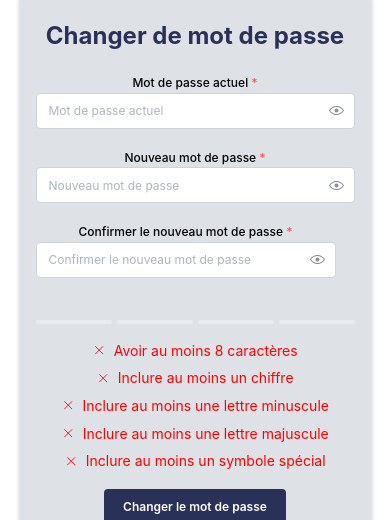
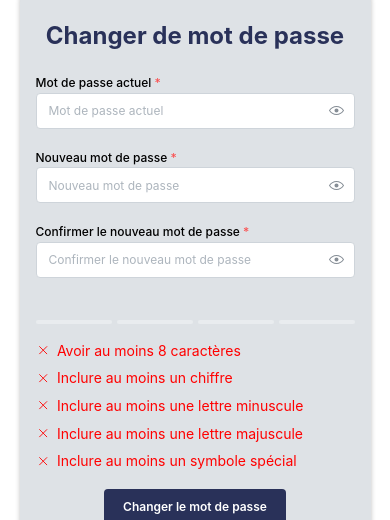
Before and after one commit to simonc56/o-movies-front, a React (Vite) app: page /changer-mot-de-passe in a window 390 px wide. Shown: the part 171-691 px from the top of the page. Built offline with nearby package versions, Linux system fonts and the light colour scheme; no server answers.

Commit message:
fix responsive

```diff
--- a/src/components/ChangePasswordPage/ChangePasswordPage.scss
+++ b/src/components/ChangePasswordPage/ChangePasswordPage.scss
@@ -4,8 +4,8 @@
     border-radius: 1rem;
     box-shadow: 0 0 5px rgb(192, 192, 192);
     padding: 2rem;
-    width: 40vh;
-    max-width: 100%;
+    width: 90vw; /* Change to percentage to make it responsive */
+    max-width: 400px; /* Maximum width to prevent it from becoming too large */
     height: auto;
     flex-direction: column;
     background-color: var(--mantine-color-gray-3);
@@ -16,7 +16,7 @@
   .form-titlePsw {
     text-align: center;
     margin-bottom: 2rem;
-    margin-top: 1rem;
+    margin-top: 2rem;
     color: var(--color-bg);
   }
 
@@ -31,11 +31,13 @@
   .input-containerPsw {
     margin-bottom: 1rem;
     width: 100%;
+    text-align: left;
   }
 
   .strength-meterPsw {
     width: 100%;
     margin-top: 1rem;
+    text-align: left;
   }
 
   .button-containerPsw {
@@ -54,8 +56,7 @@
   /* Responsive design for screens smaller than 844px */
   @media (max-width: 844px) {
     .change-password-section {
-      width: 90%;
-      max-width: 90%;
+      width: 90vw;
       padding: 1rem;
       height: auto;
     }
@@ -64,10 +65,12 @@
       margin-top: 1rem;
       margin-bottom: 1rem;
       font-size: 1.5rem;
+      text-align: center; /* Assurez-vous que le titre reste centré */
+      width: 100%;
     }
 
     .form-containerPsw {
-      align-items: flex-start;
+      align-items: center; /* Centre le conteneur */
     }
 
     .input-containerPsw {
--- a/src/components/ChangePasswordPage/ChangePasswordPage.tsx
+++ b/src/components/ChangePasswordPage/ChangePasswordPage.tsx
@@ -132,10 +132,10 @@ function ChangePasswordPage() {
   });
 
   return (
+    <div className="change-password-page">
       <section className="change-password-section">
-        <form onSubmit={handleSubmit}>
+        <form onSubmit={handleSubmit} className="form-containerPsw">
           <h1 className="form-titlePsw">Changer de mot de passe</h1>
-          <div className="form-containerPsw">
           <div className="input-containerPsw">
             <PasswordInput
               label="Mot de passe actuel"
@@ -156,7 +156,7 @@ function ChangePasswordPage() {
               required
             />
           </div>
-            <div className="input-container">
+          <div className="input-containerPsw">
             <PasswordInput
               label="Confirmer le nouveau mot de passe"
               placeholder="Confirmer le nouveau mot de passe"
@@ -177,10 +177,9 @@ function ChangePasswordPage() {
             </Group>
             {checks}
           </div>
-          </div>
-          {apiError && <p className="error-message">{apiError}</p>}
+          {apiError && <p className="error-messagePsw">{apiError}</p>}
           {successMessage && (
-            <p className="success-message">
+            <p className="success-messagePsw">
               {successMessage}
               <br />
               Redirection vers la page d'accueil dans 7 secondes...
@@ -193,6 +192,8 @@ function ChangePasswordPage() {
           </div>
         </form>
       </section>
+    </div>
   );
-}
+};
+
 export default ChangePasswordPage;
```
Lines whose indentation alone changed are shown as unchanged.
